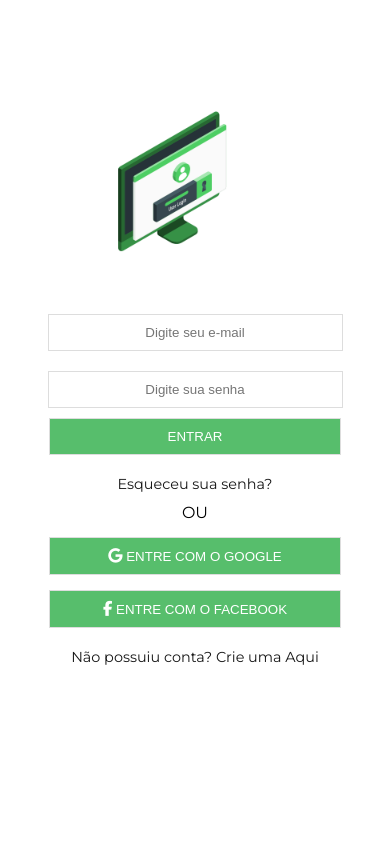
After one commit to Prantes/app-curriculo, a PHP site: page /pages/login.html in a window 390 px wide. The commit adds this page. Run offline with PHP 8.4, Linux system fonts and the light colour scheme; some libraries are stand-ins or nearby versions.

Commit message:
Página de Login
Criação da página de Login para os modelos mobile/ tablet

```diff
--- /dev/null
+++ b/pages/login.html
@@ -0,0 +1,42 @@
+<!DOCTYPE html>
+<html lang="pt-br">
+<head>
+    <meta charset="UTF-8">
+    <meta http-equiv="X-UA-Compatible" content="IE=edge">
+    <meta name="viewport" content="width=device-width, initial-scale=1.0">
+    <title>SosCurriculos</title>
+    <script src="https://kit.fontawesome.com/6d3af73875.js" crossorigin="anonymous"></script>
+    <link rel="stylesheet" href="../style.css">
+</head>
+<body>
+    <div class="container_login">
+
+       <div class="img_login"><a href="../index.html"><img  src="../img/Login.gif" alt="" srcset=""></a>
+
+        </div>
+        <div class="area_login">
+            <form class="form-inline" action="#">
+
+                <input type="email" id="email" placeholder="Digite seu e-mail" name="email">
+
+                <input type="password" id="pwd" placeholder="Digite sua senha" name="pswd">
+
+                <button type="submit">Entrar</button>
+                <a class="link" href=""><p>Esqueceu sua senha?</p></a>
+              </form>
+
+              <div class="ou">
+              <p class="text_login">Ou</p>
+
+              <button type="#"><i class="fa-brands fa-google"></i> Entre com o Google</button>
+              <button type="#"><i class="fa-brands fa-facebook-f"></i> Entre com o Facebook</button>
+              <a class="link" href="#">
+                <p>Não possuiu conta? Crie uma Aqui</p>
+             </a>
+
+            </div>
+
+        </div>
+    </div>
+</body>
+</html>
--- a/style.css
+++ b/style.css
@@ -387,6 +388,100 @@ margin: none;
 .footer-col{
   width: 100%;
 }
+/*================Página de Login================*/
+
+.container_login{
+  height: 100vh;
+  background-color: #ffffff;
+}
+
+.img_login{
+  display: flex;
+  justify-content: center;
+  align-items: center;
+  padding-top: 100px;
+}
+
+.img_login img{
+  height: 200px;
+  width: 200px;
+}
+
+.form-inline {
+  display: flex;
+  flex-flow:column;
+  align-items: center;
+}
+
+.form-inline label {
+display: flex;
+text-align: center;
+
+}
+
+.form-inline input {
+  width: 70%;
+  vertical-align:baseline;
+  margin: 10px 0px 10px 0;
+  padding: 10px;
+  background-color: #fff;
+  border: 1px solid #ddd;
+  text-align: center;
+}
+
+.form-inline button {
+  width: 75%;
+  padding: 10px;
+  background-color: #57BE6C;
+  border: 1px solid #ddd;
+  color: white;
+  cursor: pointer;
+  text-transform: uppercase;
+}
+
+.form-inline button:hover {
+  background-color: #101010;
+}
+.text_login{
+  padding-top: 20px;
+  text-align: center;
+  font-family: var(--font-primary);
+  text-transform: uppercase;
+}
+
+.ou{
+  display: flex;
+  flex-flow:column;
+  align-items: center;
+}
+.ou button{
+  width: 75%;
+  padding: 10px;
+  margin-top: 15px;
+  background-color: #57BE6C;
+  border: 1px solid #ddd;
+  color: white;
+  cursor: pointer;
+  text-transform: uppercase;
+}
+.ou button i{
+  font-size: 15px;
+  text-align: center;
+}
+.ou p{
+  padding-top: 10px;
+  font-family:var(--font-primary);
+}
+
+.link{
+  color: #181818;
+  text-align: center;
+  padding-top: 10px;
+  font-family:var(--font-primary);
+}
+.link p {
+  padding-top: 10px;
+}
 }
 
 @media (min-width: 700px) and (max-width: 1023px)  {
```
Also changed, not shown: other parts of style.css (+95 -2 lines), index.html (+5 -4 lines), img/Login.gif (added), img/imgL.png (added), script/script.js (renamed from script.js).
